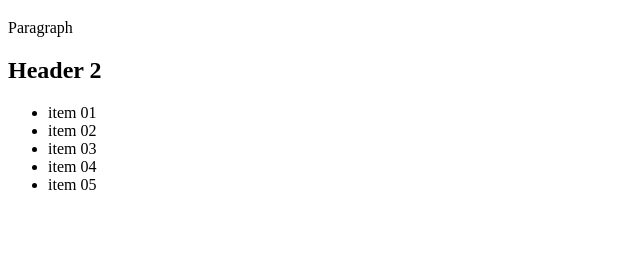
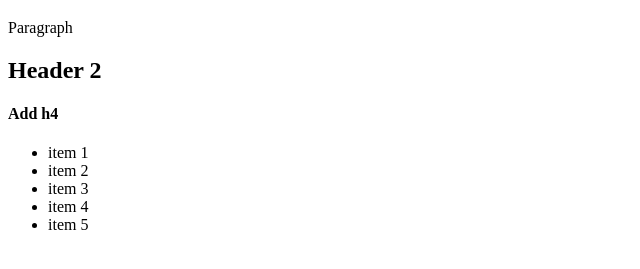
Before and after one commit to AndriyMorozov/git-1-demo, a plain HTML site: page index.html in a window 1280 px wide. Shown: the part 61-330 px from the top of the page, without its empty margins (0-640 px from the left). Drawn offline with Linux system fonts and the light colour scheme.

Commit message:
Change index.html

```diff
--- a/index.html
+++ b/index.html
@@ -8,12 +8,13 @@
     <h1>Hello!</h1>
     <p>Paragraph</p>
     <h2>Header 2</h2>
+    <h4>Add h4</h4>
     <ul>
-        <li>item 01</li>
-        <li>item 02</li>
-        <li>item 03</li>
-        <li>item 04</li>
-        <li>item 05</li>
+        <li>item 1</li>
+        <li>item 2</li>
+        <li>item 3</li>
+        <li>item 4</li>
+        <li>item 5</li>
     </ul>
 </body>
 </html>
```
